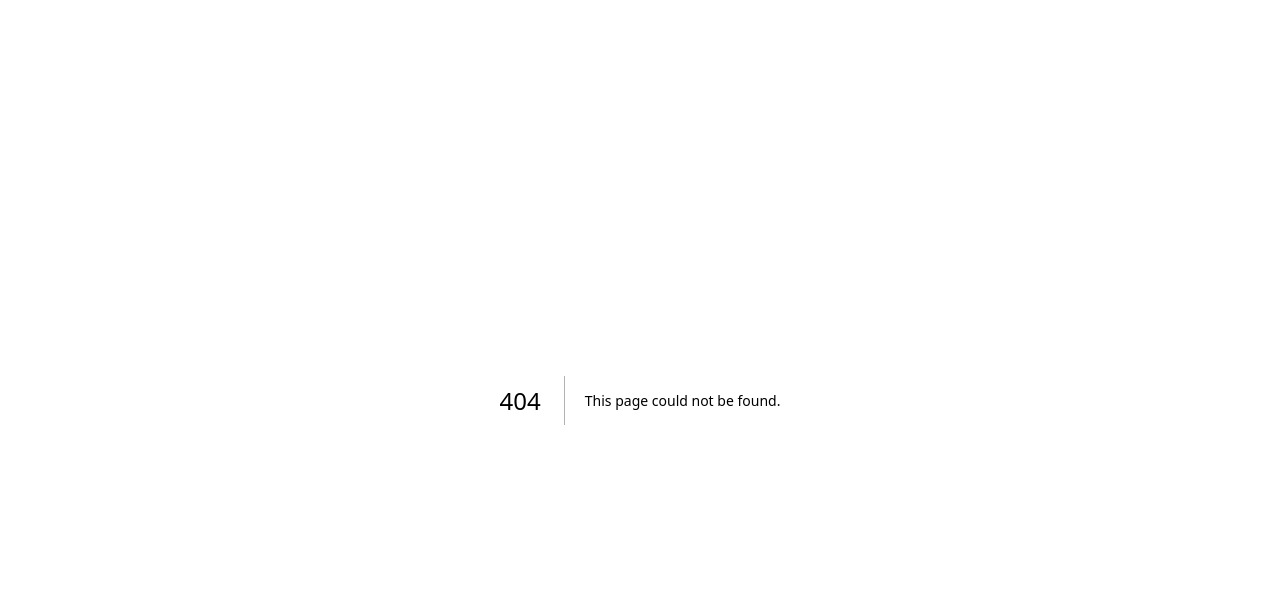
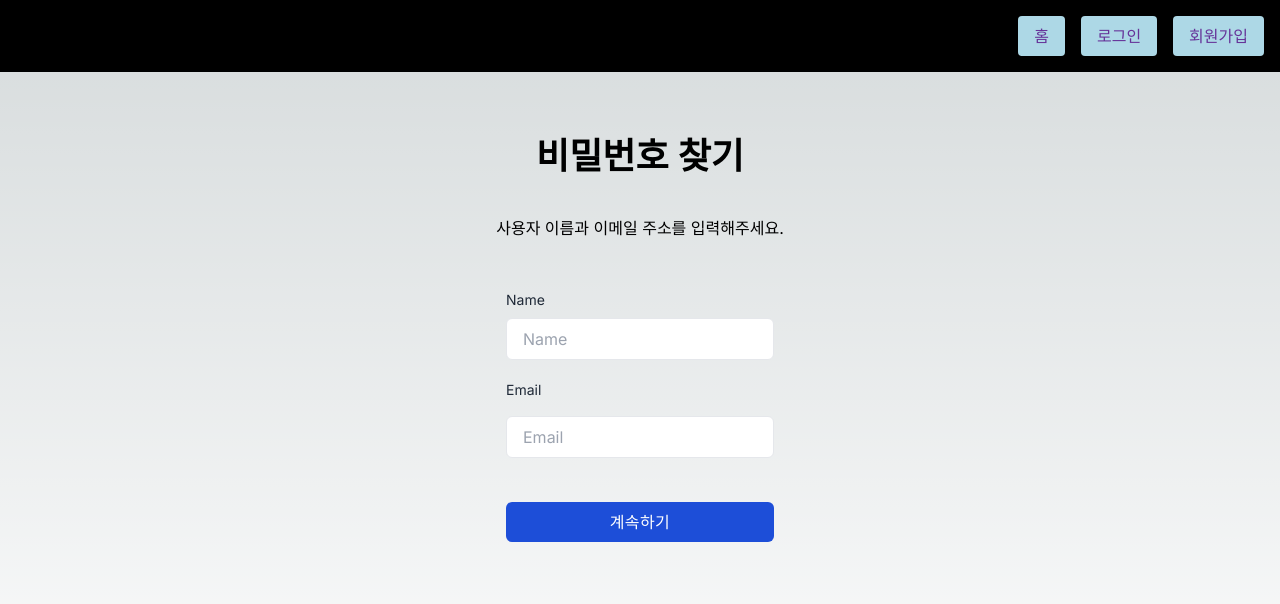
Before and after one commit to innig0000/next-login, a Next.js app: page /password-reset in a window 1280 px wide. Before the commit this address had no page. Shown: the top 604 px of the page. Built offline with nearby package versions, Linux system fonts and the light colour scheme; no server answers.

Commit message:
비밀번호 찾기 기능 추가

```diff
--- /dev/null
+++ b/app/api/password-reset/route.ts
@@ -0,0 +1,78 @@
+import prisma from '@/app/lib/prisma'
+const nodemailer = require('nodemailer');
+import * as bcrypt from 'bcrypt'
+require('dotenv').config();
+
+interface RequestBody {
+    name?: string;
+    email?: string;
+}
+
+export async function POST(request: Request) {
+    const body: RequestBody = await request.json()
+    console.debug(body.email);
+
+    const user = await prisma.user.findFirst({
+        where: {
+            email: body.email,
+        },
+    })
+    console.debug(user.name);
+
+    function generateTemporaryPassword() {
+        const length = 10; // 임시 비밀번호 길이
+        const charset = 'abcdefghijklmnopqrstuvwxyzABCDEFGHIJKLMNOPQRSTUVWXYZ0123456789';
+        let temporaryPassword = '';
+        for (let i = 0; i < length; i++) {
+            const randomIndex = Math.floor(Math.random() * charset.length);
+            temporaryPassword += charset[randomIndex];
+        }
+        return temporaryPassword;
+    }
+
+    const temporaryPassword = generateTemporaryPassword();
+    console.debug(temporaryPassword);
+
+
+// 이메일 전송
+    if (user.name === body.name) {
+
+        await prisma.user.update({
+            where: {
+                email: body.email,
+            },
+            data: {
+                password: await bcrypt.hash(temporaryPassword, 10),
+            },
+        });
+// Nodemailer 설정
+
+        const transporter = nodemailer.createTransport({
+            service: 'gmail',
+            auth: {
+                user: process.env.MAIL_ID, // 이메일 계정
+                pass: process.env.MAIL_PASSWORD, // 이메일 계정 비밀번호
+            },
+        });
+
+// 이메일 전송 설정
+        const mailOptions = {
+            from: process.env.MAIL_ID, // 보내는 이메일 주소
+            to: `${body.email}`, // 받는 이메일 주소
+            subject: '임시 비밀번호를 보내드립니다.', // 이메일 제목
+            text: `임시비밀번호 입니다: ${temporaryPassword}`, // 이메일 내용
+        };
+
+        transporter.sendMail(mailOptions, (error, info) => {
+            if (error) {
+                console.error('이메일 전송 오류:', error);
+            } else {
+                console.log('이메일이 성공적으로 전송되었습니다.')
+            }
+        });
+    } else {
+        console.log('사용자 이름과 이메일 주소를 알맞게 입력하세요.')
+    }
+
+    return new Response(JSON.stringify(user));
+}
--- /dev/null
+++ b/app/api/send-email/route.ts
@@ -0,0 +1,30 @@
+const nodemailer = require('nodemailer');
+
+export async function POST(req, res) {
+
+// Nodemailer 설정
+    const transporter = nodemailer.createTransport({
+        service: 'gmail',
+        auth: {
+            user: 'jy.park@x-widget.org', // 이메일 계정
+            pass: 'ptevspsjitrnsgyo', // 이메일 계정 비밀번호
+        },
+    });
+
+// 이메일 전송 설정
+    const mailOptions = {
+        from: 'jy.park@x-widget.org', // 보내는 이메일 주소
+        to: "innig0000@gmail.com", // 받는 이메일 주소
+        subject: '이메일 전송을 테스트합니다33333', // 이메일 제목
+        text: '이메일을 보냅니다.', // 이메일 내용
+    };
+
+// 이메일 전송
+    transporter.sendMail(mailOptions, (error, info) => {
+        if (error) {
+            console.error('이메일 전송 오류:', error);
+        } else {
+            console.log('이메일이 성공적으로 전송되었습니다.')
+        }
+    });
+}
--- /dev/null
+++ b/app/password-reset/page.tsx
@@ -0,0 +1,91 @@
+'use client'
+import Top from "@/app/components/Top";
+import React, {useState} from "react";
+
+const PassWordReset = () => {
+    const [data, setData] = useState({});
+
+    const handleSubmit = async (e) => {
+        e.preventDefault();
+      console.debug(data);
+        try {
+            const response = await fetch('api/password-reset', {
+                method: 'POST',
+                headers: {
+                    'Content-Type': 'application/json',
+                },
+                body: JSON.stringify(data),
+            });
+            const Data = await response.json();
+            console.debug(Data)
+            if(response.ok && data.name === Data.name) {
+                console.log('POST request successful');
+                alert('이메일로 임시 비밀번호를 전송하였습니다.')
+            } else {
+                console.error('POST request failed');
+                alert('정확한 이름과 이메일을 입력하세요.')
+            }
+        } catch (error) {
+            console.error('Error:', error);
+        }
+    };
+
+    const handleInputChange = (e) => {
+        const { name, value } = e.target;
+        setData((prevData) => ({ ...prevData, [name]: value }));
+    };
+
+    return  <main className='flex min-h-screen flex-col items-center space-y-10 p-24'>
+        <Top/>
+        <h1 className='text-4xl font-semibold'>비밀번호 찾기</h1>
+        <label>사용자 이름과 이메일 주소를 입력해주세요. </label>
+        <form onSubmit={handleSubmit}>
+            <div style={{padding: "10px"}}>
+                <label
+                    htmlFor='name'
+                    className='block text-sm text-gray-800 dark:text-gray-200'
+                >
+                    Name
+                </label>
+                <div className='mt-1'>
+                    <input
+                        type="name"
+                        name="name"
+                        placeholder="Name"
+                        onChange={handleInputChange}
+                        className='mt-2 block w-full rounded-md border bg-white px-4 py-2 text-gray-700 focus:border-blue-400 focus:outline-none focus:ring focus:ring-blue-300 focus:ring-opacity-40 dark:border-gray-600 dark:bg-gray-800 dark:text-gray-300 dark:focus:border-blue-300'
+                    />
+                </div>
+            </div>
+            <div style={{padding: "10px"}}>
+                <label
+                    htmlFor='email'
+                    className='block text-sm text-gray-800 dark:text-gray-200'
+                >
+                    Email
+                </label>
+                <div className='mt-4'>
+                    <input
+                        type="email"
+                        name="email"
+                        placeholder="Email"
+                        onChange={handleInputChange}
+                        className='flex-grow rounded-md border bg-white px-4 py-2 text-gray-700 focus:border-blue-400 focus:outline-none focus:ring focus:ring-blue-300 focus:ring-opacity-40 dark:border-gray-600 dark:bg-gray-800 dark:text-gray-300 dark:focus:border-blue-300'
+                    />
+                </div>
+            </div>
+            <div style={{padding: "10px"}}>
+                <div className='mt-6'>
+                    <button
+                        type="submit"
+                        className='w-full transform rounded-md bg-blue-700 px-4 py-2 tracking-wide text-white transition-colors duration-200 hover:bg-gray-600 focus:bg-gray-600 focus:outline-none'
+                    >
+                        계속하기
+                    </button>
+                </div>
+            </div>
+        </form>
+    </main>
+}
+
+export default PassWordReset;
--- a/app/signin/page.tsx
+++ b/app/signin/page.tsx
@@ -98,7 +98,7 @@ function Login() {
                         </div>
                 </Link>
                     <span className='mt-6'>|</span>
-                <Link href="/reset-password">
+                <Link href="/password-reset">
                         <div className='mt-6 link'>
                             비밀번호 찾기
                         </div>
--- a/package.json
+++ b/package.json
@@ -15,11 +15,13 @@
     "@types/react-dom": "18.2.7",
     "autoprefixer": "10.4.15",
     "bcrypt": "^5.1.1",
+    "dotenv": "^16.3.1",
     "eslint": "8.47.0",
     "eslint-config-next": "13.4.19",
     "jsonwebtoken": "^9.0.1",
-    "next": "^13.4.20-canary.2",
+    "next": "^13.4.19",
     "next-auth": "^4.23.1",
+    "nodemailer": "^6.9.4",
     "postcss": "8.4.28",
     "react": "18.2.0",
     "react-dom": "18.2.0",
```
Also changed, not shown: 2 other files (tests, documents, lock files or other folders).
